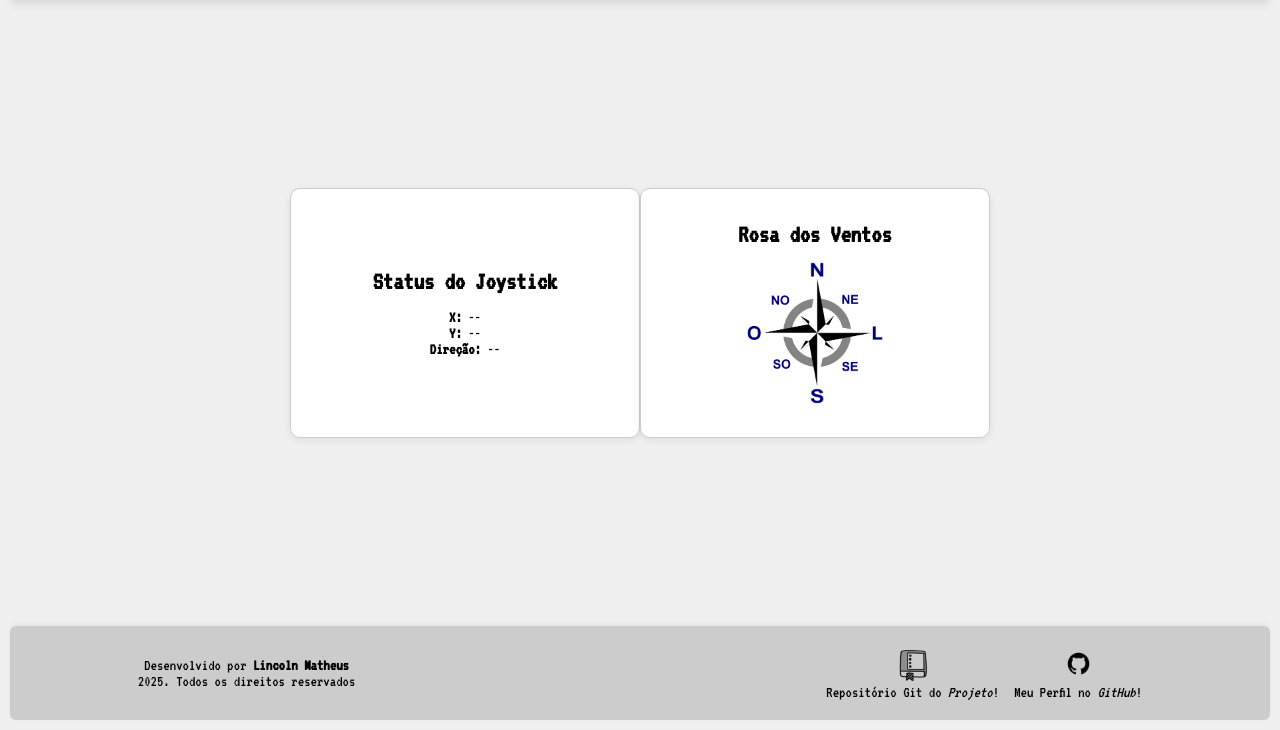
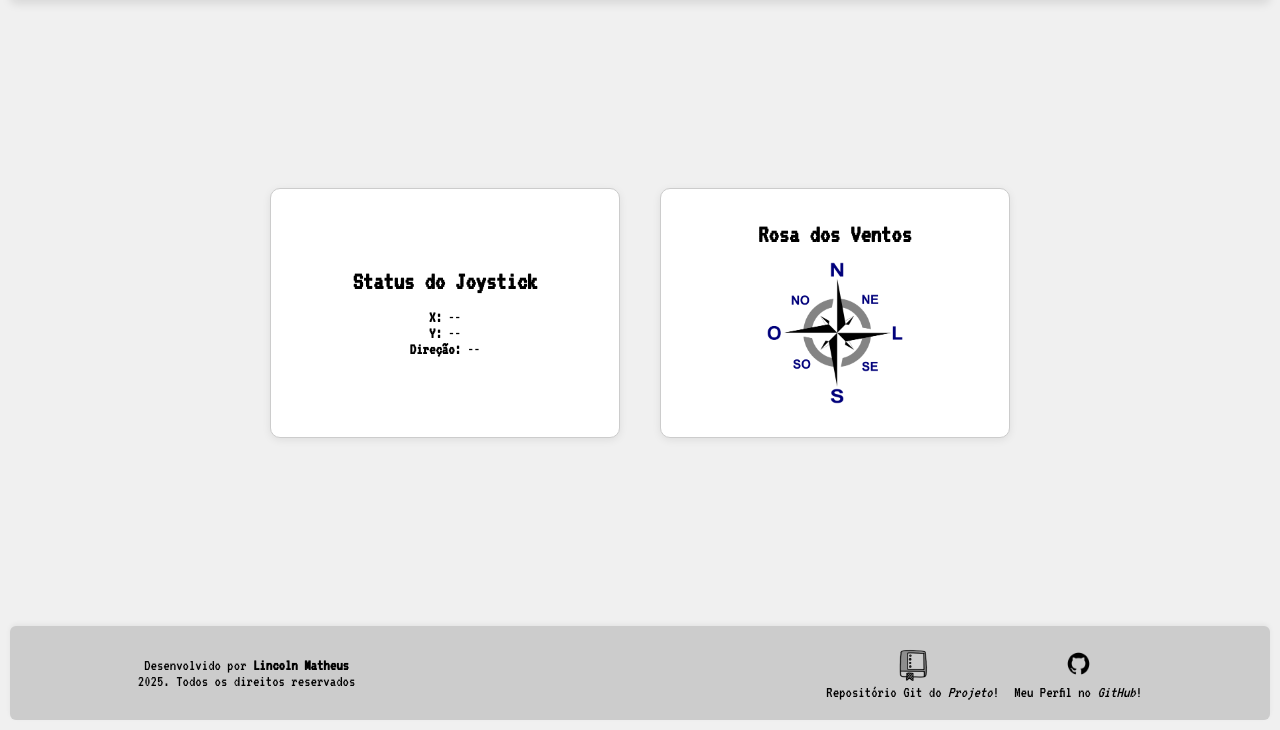
Before and after one commit to LincolnMatheus97/Api-Iot-RSE, a Flask app: page /dashboard/joystick in a window 1280 px wide. Shown: the part 70-800 px from the top of the page. Run offline with Flask 3, Linux system fonts and the light colour scheme; some libraries are stand-ins or nearby versions.

Commit message:
:truck: chore: Atualiza css do dashboard/joystick

```diff
--- a/static/css/joystick.css
+++ b/static/css/joystick.css
@@ -47,6 +47,7 @@ main {
     justify-content: center;
     padding: 20px 15px;
     width: 100%;
+    gap: 20px;
 }
 
 footer{
```
